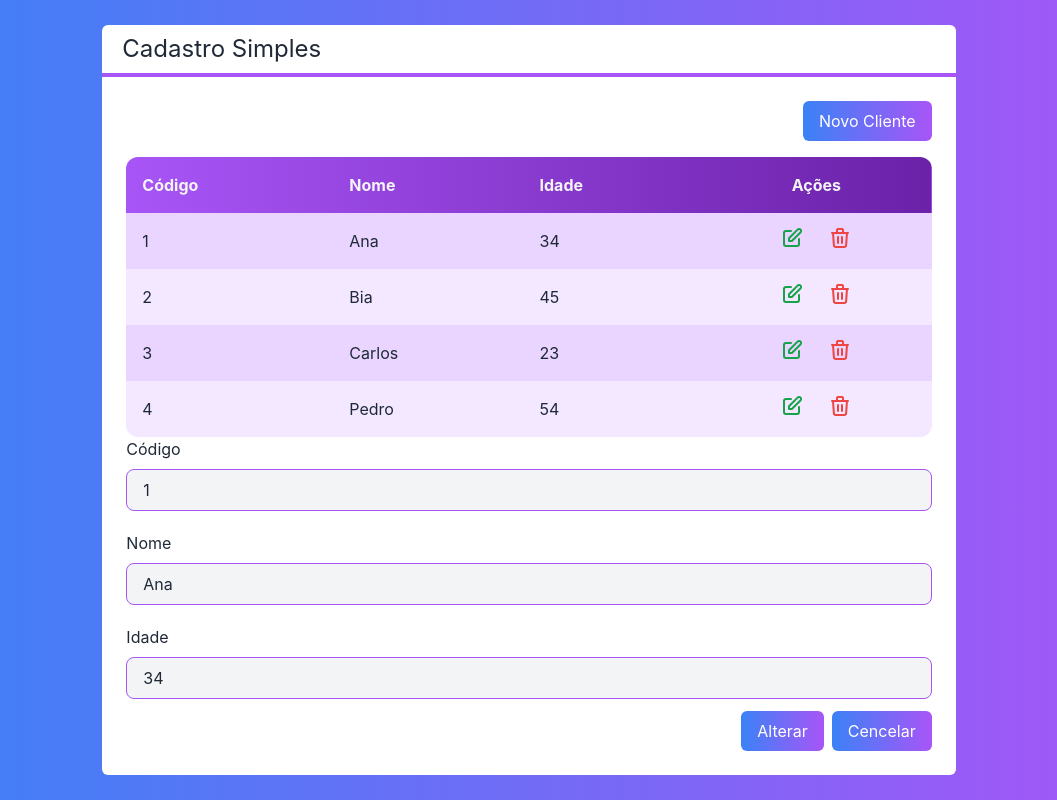
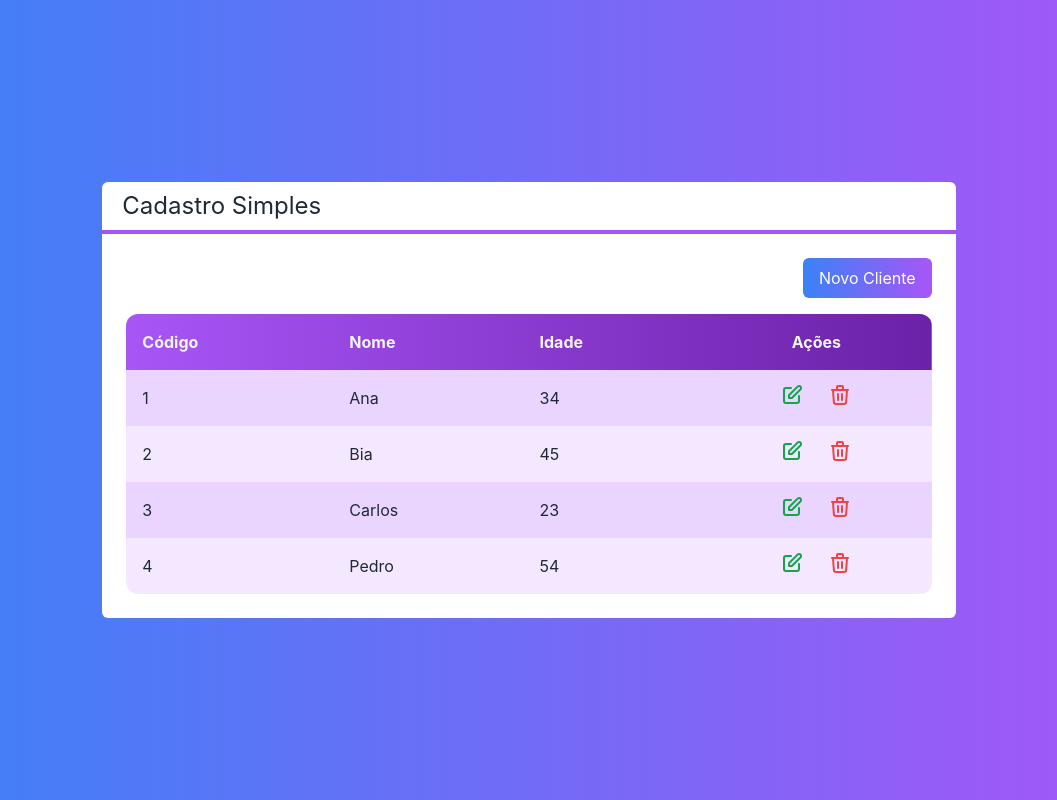
Before and after one commit to laerthnardelli/curso-nextjs, a Next.js app in the folder next-crud/: page / in a window 1280 px wide. Shown: the whole page, without its empty margins (111-1168 px from the left). Built offline with nearby package versions, Linux system fonts and the light colour scheme.

Commit message:
Toggle between Table and Form

```diff
--- a/next-crud/src/components/Botao.tsx
+++ b/next-crud/src/components/Botao.tsx
@@ -3,6 +3,7 @@ interface BotaoProps {
     cor?: 'green' | 'blue' | 'gray'
     className?: string
     children: any
+    onClick?: () => void
 
 }
 
@@ -11,7 +12,9 @@ export default function Botao(props: BotaoProps) {
     const cor = props.cor ?? 'gray'
 
     return (
-        <button className={`
+        <button
+            onClick={props.onClick}
+            className={`
         bg-gradient-to-r from-${cor}-400 to-${cor}-700
         text-white px-4 py-2 rounded-md
         ${props.className}
--- a/next-crud/src/components/Formulario.tsx
+++ b/next-crud/src/components/Formulario.tsx
@@ -5,6 +5,8 @@ import Entrada from "./Entrada";
 
 interface FormularioProps {
     cliente: Cliente
+    clienteMudou?: (cliente: Cliente) => void
+    cancelado?: () => void
 
 }
 
@@ -40,11 +42,15 @@ export default function Formulario(props: FormularioProps) {
                 valorMudou={setIdade}
             />
             <div className="flex justify-end mt-3">
-                <Botao cor="blue" className="mr-2" >
+                <Botao cor="blue" className="mr-2"
+                    onClick={() => props.clienteMudou?.(new Cliente(nome, +idade, id))}
+                >
                     {id ? 'Alterar' : 'Salvar'}
                 </Botao>
 
-                <Botao cor="gray">
+                <Botao
+                    onClick={props.cancelado}
+                    cor="gray">
                     Cencelar
                 </Botao>
             </div>
--- a/next-crud/src/pages/index.tsx
+++ b/next-crud/src/pages/index.tsx
@@ -1,3 +1,4 @@
+import { useState } from "react";
 import Botao from "../components/Botao";
 import Formulario from "../components/Formulario";
 import Layout from "../components/Layout";
@@ -13,6 +14,10 @@ export default function Home() {
     new Cliente('Pedro', 54, '4'),
   ]
 
+  function salvarCliente(cliente: Cliente) {
+    console.log(cliente)
+  }
+
   function clienteSelecionado(cliente: Cliente) {
     console.log(cliente.nome);
   }
@@ -21,6 +26,8 @@ export default function Home() {
     console.log(`Excluir... ${cliente.nome}`);
   }
 
+  const [visivel, setVisivel] = useState<'tabela' | 'form'>('tabela');
+
   return (
     <div className={`
      flex justify-center items-center h-screen
@@ -28,15 +35,30 @@ export default function Home() {
      text-white
     `}>
       <Layout titulo={"Cadastro Simples"} >
+        {visivel === 'tabela' ? (
+          <>
             <div className="flex justify-end">
-          <Botao cor="green" className="mb-4">Novo Cliente</Botao>
+              <Botao
+                cor="green"
+                className="mb-4"
+                onClick={() => setVisivel('form')}
+
+              >
+                Novo Cliente</Botao>
             </div>
             <Tabela clientes={clientes}
               clienteSelecionado={clienteSelecionado}
               clienteExcluido={clienteExcluido}
             />
+          </>
+        ) : (
+          <Formulario
+            cliente={clientes[0]}
+            clienteMudou={salvarCliente}
+            cancelado={() => setVisivel('tabela')}
+          />
+        )}
 
-        <Formulario cliente={clientes[0]} />
       </Layout>
     </div>
   );
```
Lines whose indentation alone changed are shown as unchanged.
